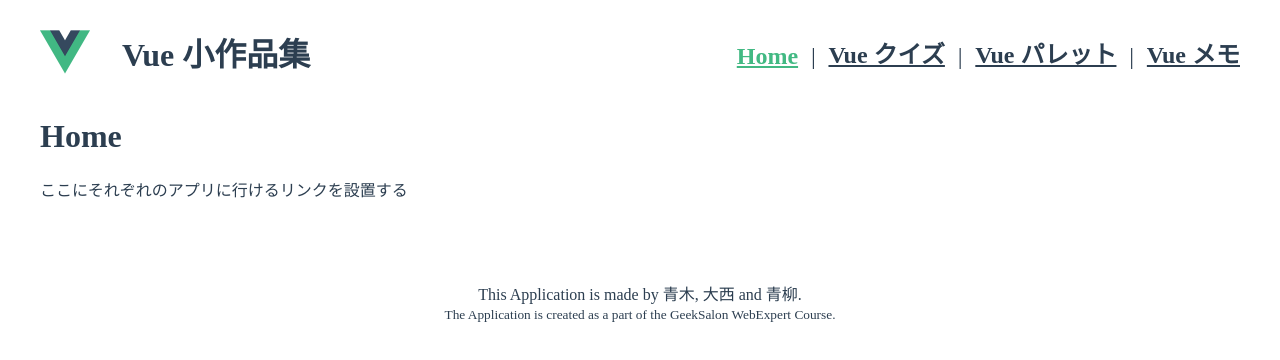
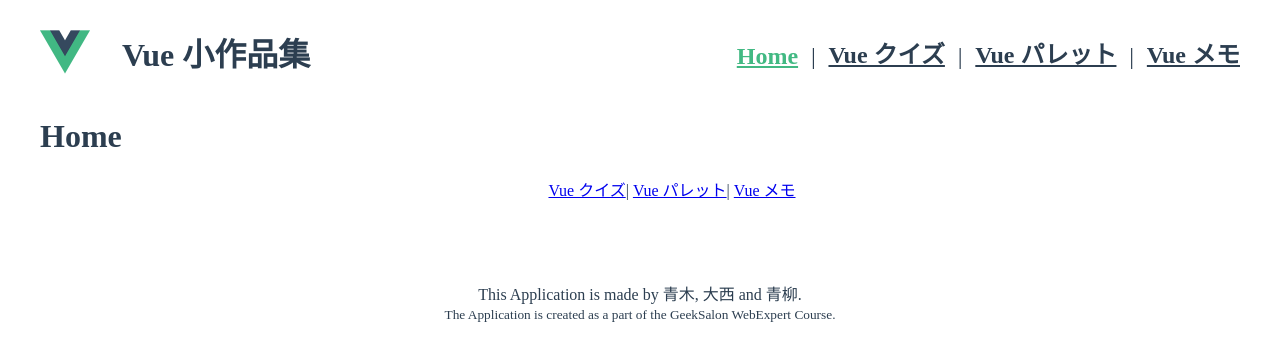
Before and after one commit to webex17-team-1/demo-team-app, a Vue app: page / in a window 1280 px wide. Shown: the top 360 px of the page. Built offline with nearby package versions, Linux system fonts and the light colour scheme.

Commit message:
homeに各アプリに遷移するリンクを追加（UIの部分を改善する余地あり）

```diff
--- a/src/views/HomeView.vue
+++ b/src/views/HomeView.vue
@@ -1,4 +1,31 @@
 <template>
   <h1>Home</h1>
-  <div>ここにそれぞれのアプリに行けるリンクを設置する</div>
+  <div class="all">
+    <nav>
+      <router-link
+        to="/quiz"
+        class="navigation__link"
+        exact-active-class="navigation__link--exact-active"
+        >Vue クイズ</router-link
+      >|
+      <router-link
+        to="/palette"
+        class="navigation__link"
+        exact-active-class="navigation__link--exact-active"
+        >Vue パレット</router-link
+      >|
+      <router-link
+        to="/memo"
+        class="navigation__link"
+        exact-active-class="navigation__link--exact-active"
+        >Vue メモ</router-link
+      >
+    </nav>
+  </div>
 </template>
+
+<style>
+.all {
+  text-align: center;
+}
+</style>
```
